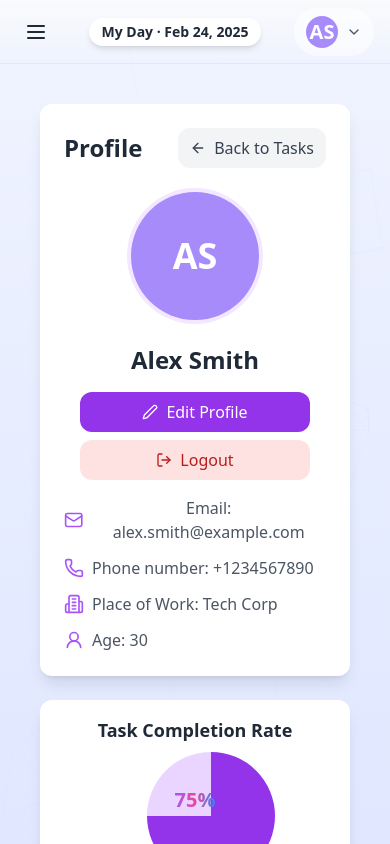
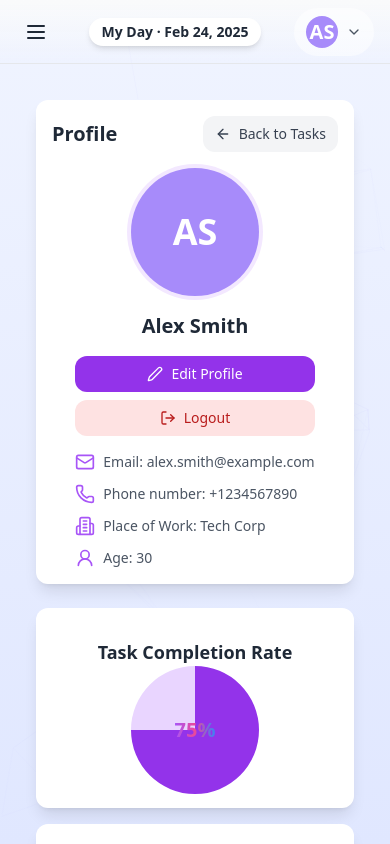
Before and after one commit to Vlados-XiMiK/Plan-My-Day-UI, a Next.js app: page /dashboard/profile in a window 390 px wide. Built offline with nearby package versions, Linux system fonts and the light colour scheme.

Commit message:
update profile page

```diff
--- a/src/components/main/Profile.tsx
+++ b/src/components/main/Profile.tsx
@@ -1,79 +1,66 @@
-"use client";
+"use client"
 
-import { useRouter } from "next/navigation";
-import { useState, useEffect } from "react";
-import {
-  User2,
-  Mail,
-  Phone,
-  Building2,
-  Clock,
-  Edit2,
-  Settings,
-  LogOut,
-  ArrowLeft,
-} from "lucide-react";
-import { PieChart } from "@/components/ui/pie-chart";
-import EditProfilePopup from "@/components/main/pop-up/EditProfilePopup";
-import SettingsPopup from "@/components/main/pop-up/SettingsPopup";
-import { useLanguage } from "@/contexts/LanguageContext";
-import { useUser } from "@/contexts/UserContext";
-import en from "@/translations/en.json";
-import ukTranslations from "@/translations/uk.json";
-import Avatar from "@/components/ui/Avatar";
-import Loader from "@/components/ui/preloader";
+import { useRouter } from "next/navigation"
+import { useState, useEffect } from "react"
+import { User2, Mail, Phone, Building2, Clock, Edit2, Settings, LogOut, ArrowLeft } from "lucide-react"
+import { PieChart } from "@/components/ui/pie-chart"
+import EditProfilePopup from "@/components/main/pop-up/EditProfilePopup"
+import SettingsPopup from "@/components/main/pop-up/SettingsPopup"
+import { useLanguage } from "@/contexts/LanguageContext"
+import { useUser } from "@/contexts/UserContext"
+import en from "@/translations/en.json"
+import ukTranslations from "@/translations/uk.json"
+import Avatar from "@/components/ui/Avatar"
+import Loader from "@/components/ui/preloader"
 
 export default function Profile() {
-  const [isEditing, setIsEditing] = useState(false);
-  const [isSettingsOpen, setIsSettingsOpen] = useState(false);
-  const [isDesktop, setIsDesktop] = useState(false);
-  const { user, stats } = useUser();
-  const completionRate = stats.totalTasks > 0 ? Math.round((stats.completedTasks / stats.totalTasks) * 100) : 0;
-  const router = useRouter();
-  const { language } = useLanguage();
-  const t = language === "uk" ? ukTranslations : en;
+  const [isEditing, setIsEditing] = useState(false)
+  const [isSettingsOpen, setIsSettingsOpen] = useState(false)
+  const [isDesktop, setIsDesktop] = useState(false)
+  const { user, stats } = useUser()
+  const completionRate = stats.totalTasks > 0 ? Math.round((stats.completedTasks / stats.totalTasks) * 100) : 0
+  const router = useRouter()
+  const { language } = useLanguage()
+  const t = language === "uk" ? ukTranslations : en
 
   useEffect(() => {
-    const updateIsDesktop = () => setIsDesktop(window.innerWidth >= 768);
-    updateIsDesktop();
-    window.addEventListener("resize", updateIsDesktop);
-    return () => window.removeEventListener("resize", updateIsDesktop);
-  }, []);
+    const updateIsDesktop = () => setIsDesktop(window.innerWidth >= 768)
+    updateIsDesktop()
+    window.addEventListener("resize", updateIsDesktop)
+    return () => window.removeEventListener("resize", updateIsDesktop)
+  }, [])
 
-  // Проверяем, есть ли данные пользователя, если нет — показываем "Loading..."
   if (!user) {
-    return <Loader />;
+    return <Loader />
   }
 
   return (
-    <div className="max-w-4xl mx-auto p-4 sm:p-6 space-y-6 animate-fadeIn relative min-h-screen">
+    <div className="mx-auto p-3 sm:p-6 space-y-4 sm:space-y-6 min-h-screen relative pb-24 md:pb-32 h-full overflow-y-auto">
       <div className="relative z-20">
-        <div className="bg-white dark:bg-[#2a2a3e] rounded-xl shadow-lg p-6 transition-all duration-300 hover:shadow-xl animate-scaleIn">
-          <div className="flex justify-between items-center mb-6">
-            <h1 className="text-2xl font-bold text-gray-800 dark:text-gray-100">
+        <div className="bg-white dark:bg-[#2a2a3e] rounded-xl shadow-lg p-4 sm:p-6 transition-all duration-300 hover:shadow-xl">
+          <div className="flex justify-between items-center mb-4 sm:mb-6">
+            <h1 className="text-xl sm:text-2xl font-bold text-gray-800 dark:text-gray-100">
               {t.profile.title || "Profile"}
             </h1>
             <button
               onClick={() => router.push("/dashboard/tasks")}
-              className="inline-flex items-center px-3 py-2 bg-gray-100 dark:bg-[#3a3a5e] text-gray-700 dark:text-gray-200 rounded-lg hover:bg-gray-200 dark:hover:bg-[#4a4a7e] transition-all duration-200 hover:scale-105"
+              className="inline-flex items-center px-3 py-2 bg-gray-100 dark:bg-[#3a3a5e] text-gray-700 dark:text-gray-200 rounded-lg hover:bg-gray-200 dark:hover:bg-[#4a4a7e] transition-all duration-200 text-sm sm:text-base"
             >
               <ArrowLeft className="w-4 h-4 mr-2" />
               {t.profile.backToTasks || "Back to Tasks"}
             </button>
           </div>
 
-          <div className="flex flex-col sm:flex-row items-center gap-6">
+          <div className="flex flex-col items-center sm:flex-row gap-4 sm:gap-6">
             <Avatar name={user.name.split(" ")[0]} surname={user.name.split(" ")[1]} />
 
             <div className="flex-1 space-y-4 text-center sm:text-left">
-              <div className="flex flex-col sm:flex-row justify-between items-center">
-                <h2 className="text-2xl font-bold text-gray-800 dark:text-gray-100 mb-4 sm:mb-0">
-                  {user.name}
-                </h2>
-                <div className="space-y-2 sm:space-y-0 sm:space-x-4">
+              <div className="flex flex-col sm:flex-row justify-between items-center gap-4">
+                <h2 className="text-xl sm:text-2xl font-bold text-gray-800 dark:text-gray-100">{user.name}</h2>
+                <div className="flex flex-col sm:flex-row gap-2 sm:gap-4 w-full sm:w-auto">
                   <button
                     onClick={() => setIsEditing(true)}
-                    className="w-full sm:w-auto inline-flex items-center justify-center px-3 py-2 bg-purple-600 text-white rounded-lg hover:bg-purple-700 transition-all duration-200 hover:scale-105"
+                    className="w-full sm:w-auto inline-flex items-center justify-center px-3 py-2 bg-purple-600 text-white rounded-lg hover:bg-purple-700 transition-all duration-200 text-sm sm:text-base"
                   >
                     <Edit2 className="w-4 h-4 mr-2" />
                     {t.profile.editProfile || "Edit Profile"}
@@ -82,7 +69,7 @@ export default function Profile() {
                   {isDesktop && (
                     <button
                       onClick={() => setIsSettingsOpen(true)}
-                      className="w-full sm:w-auto inline-flex items-center justify-center px-3 py-2 bg-gray-100 dark:bg-[#3a3a5e] text-gray-700 dark:text-gray-200 rounded-lg hover:bg-gray-200 dark:hover:bg-[#4a4a7e] transition-all duration-200 hover:scale-105"
+                      className="w-full sm:w-auto inline-flex items-center justify-center px-3 py-2 bg-gray-100 dark:bg-[#3a3a5e] text-gray-700 dark:text-gray-200 rounded-lg hover:bg-gray-200 dark:hover:bg-[#4a4a7e] transition-all duration-200 text-sm sm:text-base"
                     >
                       <Settings className="w-4 h-4 mr-2" />
                       {t.profile.settings || "Settings"}
@@ -90,7 +77,7 @@ export default function Profile() {
                   )}
                   <button
                     onClick={() => router.push("/auth/login")}
-                    className="w-full sm:w-auto inline-flex items-center justify-center px-3 py-2 bg-red-100 dark:bg-red-900/50 text-red-700 dark:text-red-300 rounded-lg hover:bg-red-200 dark:hover:bg-red-900/70 transition-all duration-200 hover:scale-105"
+                    className="w-full sm:w-auto inline-flex items-center justify-center px-3 py-2 bg-red-100 dark:bg-red-900/50 text-red-700 dark:text-red-300 rounded-lg hover:bg-red-200 dark:hover:bg-red-900/70 transition-all duration-200 text-sm sm:text-base"
                   >
                     <LogOut className="w-4 h-4 mr-2" />
                     {t.profile.logout || "Logout"}
@@ -98,22 +85,30 @@ export default function Profile() {
                 </div>
               </div>
 
-              <div className="grid grid-cols-1 sm:grid-cols-2 gap-3">
+              <div className="grid grid-cols-1 sm:grid-cols-2 gap-3 text-sm sm:text-base">
                 <div className="flex items-center space-x-2 text-gray-600 dark:text-gray-400">
-                  <Mail className="w-5 h-5 text-purple-500 dark:text-purple-400" />
-                  <span>{t.profile.emailLabel || "Email"}: {user.email}</span>
+                  <Mail className="w-5 h-5 text-purple-500 dark:text-purple-400 flex-shrink-0" />
+                  <span className="truncate">
+                    {t.profile.emailLabel || "Email"}: {user.email}
+                  </span>
                 </div>
                 <div className="flex items-center space-x-2 text-gray-600 dark:text-gray-400">
-                  <Phone className="w-5 h-5 text-purple-500 dark:text-purple-400" />
-                  <span>{t.profile.phoneLabel || "Phone number"}: {user.phone}</span>
+                  <Phone className="w-5 h-5 text-purple-500 dark:text-purple-400 flex-shrink-0" />
+                  <span className="truncate">
+                    {t.profile.phoneLabel || "Phone number"}: {user.phone}
+                  </span>
                 </div>
                 <div className="flex items-center space-x-2 text-gray-600 dark:text-gray-400">
-                  <Building2 className="w-5 h-5 text-purple-500 dark:text-purple-400" />
-                  <span>{t.profile.workplaceLabel || "Place of work"}: {user.workplace}</span>
+                  <Building2 className="w-5 h-5 text-purple-500 dark:text-purple-400 flex-shrink-0" />
+                  <span className="truncate">
+                    {t.profile.workplaceLabel || "Place of work"}: {user.workplace}
+                  </span>
                 </div>
                 <div className="flex items-center space-x-2 text-gray-600 dark:text-gray-400">
-                  <User2 className="w-5 h-5 text-purple-500 dark:text-purple-400" />
-                  <span>{t.profile.ageLabel || "Age"}: {user.age}</span>
+                  <User2 className="w-5 h-5 text-purple-500 dark:text-purple-400 flex-shrink-0" />
+                  <span className="truncate">
+                    {t.profile.ageLabel || "Age"}: {user.age}
+                  </span>
                 </div>
               </div>
             </div>
@@ -122,18 +117,18 @@ export default function Profile() {
 
         <SettingsPopup isOpen={isSettingsOpen} onClose={() => setIsSettingsOpen(false)} />
 
-        <div className="grid grid-cols-1 sm:grid-cols-2 lg:grid-cols-3 gap-6 mt-6">
-          <div className="bg-white dark:bg-[#2a2a3e] rounded-xl shadow-lg p-4 sm:p-6 transition-all duration-300 hover:shadow-xl">
-            <div className="text-center">
-              <h3 className="text-lg font-semibold text-gray-800 dark:text-gray-200 mb-2">
+        <div className="grid grid-cols-1 md:grid-cols-2 gap-4 sm:gap-6 mt-6">
+          <div className="bg-white dark:bg-[#2a2a3e] rounded-xl shadow-lg p-4 sm:p-6 transition-all duration-300 hover:shadow-xl flex flex-col items-center justify-center h-auto min-h-[200px]">
+            <h3 className="text-lg font-semibold text-gray-800 dark:text-gray-200 mb-4 text-center">
               {t.profile.taskCompletionRate || "Task Completion Rate"}
             </h3>
             {stats.totalTasks === 0 ? (
-                <p className="text-gray-500 dark:text-gray-400">
+              <p className="text-gray-500 dark:text-gray-400 text-center">
                 {t.profile.noTasksYet || "No tasks completed yet"}
               </p>
             ) : (
-                <div className="relative w-24 h-24 sm:w-32 sm:h-32 mx-auto">
+              <div className="flex items-center justify-center w-full">
+                <div className="relative w-24 h-24 sm:w-28 sm:h-28 flex items-center justify-center">
                   <PieChart
                     data={[
                       { value: completionRate, color: "#9333EA" },
@@ -141,25 +136,21 @@ export default function Profile() {
                     ]}
                   />
                   <div className="absolute inset-0 flex items-center justify-center">
-                    <span
-                      className={`text-xl sm:text-2xl font-bold bg-gradient-to-r from-purple-500 via-pink-500 to-blue-500 bg-clip-text text-transparent`}
-                    >
+                    <span className="text-xl sm:text-2xl font-bold bg-gradient-to-r from-purple-500 via-pink-500 to-blue-500 bg-clip-text text-transparent">
                       {completionRate}%
                     </span>
                   </div>
                 </div>
+              </div>
             )}
           </div>
-          </div>
 
-          <div className="bg-white dark:bg-[#2a2a3e] rounded-xl shadow-lg p-4 sm:p-6 transition-all duration-300 hover:shadow-xl">
+          <div className="bg-white dark:bg-[#2a2a3e] rounded-xl shadow-lg p-4 sm:p-6 transition-all duration-300 hover:shadow-xl h-auto min-h-[200px]">
             <h3 className="text-lg font-semibold text-gray-800 dark:text-gray-200 mb-4">
               {t.profile.activeTasks || "Active Tasks"}
             </h3>
             {stats.totalTasks === 0 ? (
-              <p className="text-gray-500 dark:text-gray-400">
-                {t.profile.noTasksYet || "No tasks completed yet"}
-              </p>
+              <p className="text-gray-500 dark:text-gray-400">{t.profile.noTasksYet || "No tasks completed yet"}</p>
             ) : (
               <div className="space-y-4">
                 <div>
@@ -171,9 +162,7 @@ export default function Profile() {
                     <div
                       className="bg-purple-600 h-2 rounded-full transition-all duration-300"
                       style={{
-                        width: `${
-                          stats.totalTasks > 0 ? (stats.ongoingTasks / stats.totalTasks) * 100 : 0
-                        }%`,
+                        width: `${stats.totalTasks > 0 ? (stats.ongoingTasks / stats.totalTasks) * 100 : 0}%`,
                       }}
                     />
                   </div>
@@ -187,9 +176,7 @@ export default function Profile() {
                     <div
                       className="bg-green-500 h-2 rounded-full transition-all duration-300"
                       style={{
-                        width: `${
-                          stats.totalTasks > 0 ? (stats.completedTasks / stats.totalTasks) * 100 : 0
-                        }%`,
+                        width: `${stats.totalTasks > 0 ? (stats.completedTasks / stats.totalTasks) * 100 : 0}%`,
                       }}
                     />
                   </div>
@@ -198,27 +185,28 @@ export default function Profile() {
             )}
           </div>
 
-          <div className="bg-white dark:bg-[#2a2a3e] rounded-xl shadow-lg p-4 sm:p-6 transition-all duration-300 hover:shadow-xl">
+          <div className="md:col-span-2 bg-white dark:bg-[#2a2a3e] rounded-xl shadow-lg p-4 sm:p-6 transition-all duration-300 hover:shadow-xl">
             <h3 className="text-lg font-semibold text-gray-800 dark:text-gray-200 mb-4">
               {t.profile.recentActivity || "Recent Activity"}
             </h3>
-            <div className="space-y-3">
-              <div className="flex items-center text-sm sm:text-base text-gray-600 dark:text-gray-400">
-                <Clock className="w-4 h-4 mr-2 text-purple-500 dark:text-purple-400" />
-                <span>{t.profile.lastLogin || "Last login"}: Today at 09:29 AM</span>
+            <div className="grid grid-cols-1 gap-3">
+              <div className="flex items-start text-sm sm:text-base text-gray-600 dark:text-gray-400">
+                <Clock className="w-4 h-4 mr-2 text-purple-500 dark:text-purple-400 flex-shrink-0 mt-0.5" />
+                <span className="break-words">{t.profile.lastLogin || "Last login"}: Today at 09:29 AM</span>
               </div>
-              <div className="flex items-center text-sm sm:text-base text-gray-600 dark:text-gray-400">
-                <Clock className="w-4 h-4 mr-2 text-purple-500 dark:text-purple-400" />
-                <span>{t.profile.profileEdited || "Profile edited"}: Dec 3, 2024</span>
+              <div className="flex items-start text-sm sm:text-base text-gray-600 dark:text-gray-400">
+                <Clock className="w-4 h-4 mr-2 text-purple-500 dark:text-purple-400 flex-shrink-0 mt-0.5" />
+                <span className="break-words">{t.profile.profileEdited || "Profile edited"}: Dec 3, 2024</span>
               </div>
-              <div className="flex items-center text-sm sm:text-base text-gray-600 dark:text-gray-400">
-                <Clock className="w-4 h-4 mr-2 text-purple-500 dark:text-purple-400" />
-                <span>{t.profile.lastTaskCompleted || "Last task completed"}: Dec 4, 2024</span>
+              <div className="flex items-start text-sm sm:text-base text-gray-600 dark:text-gray-400">
+                <Clock className="w-4 h-4 mr-2 text-purple-500 dark:text-purple-400 flex-shrink-0 mt-0.5" />
+                <span className="break-words">{t.profile.lastTaskCompleted || "Last task completed"}: Dec 4, 2024</span>
               </div>
             </div>
           </div>
         </div>
       </div>
+
     </div>
-  );
+  )
 }
```
Lines whose indentation alone changed are shown as unchanged.
